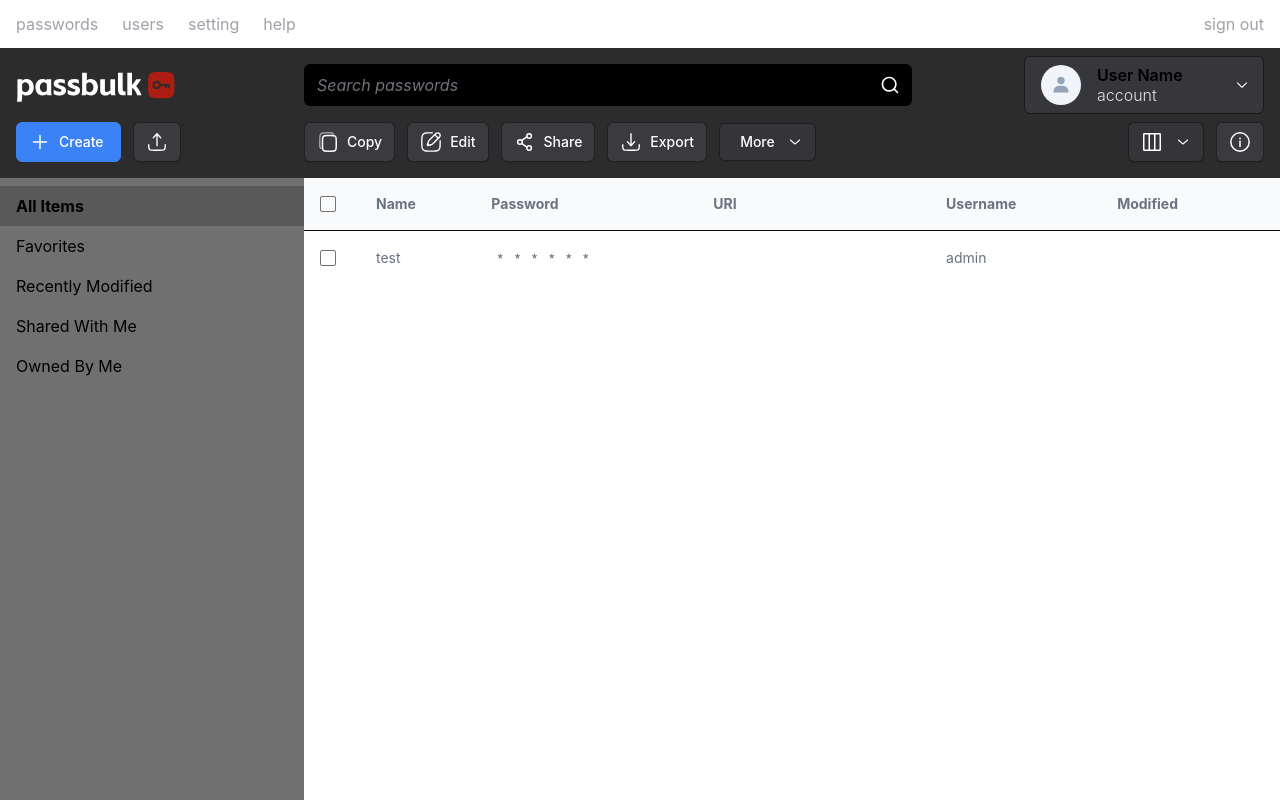
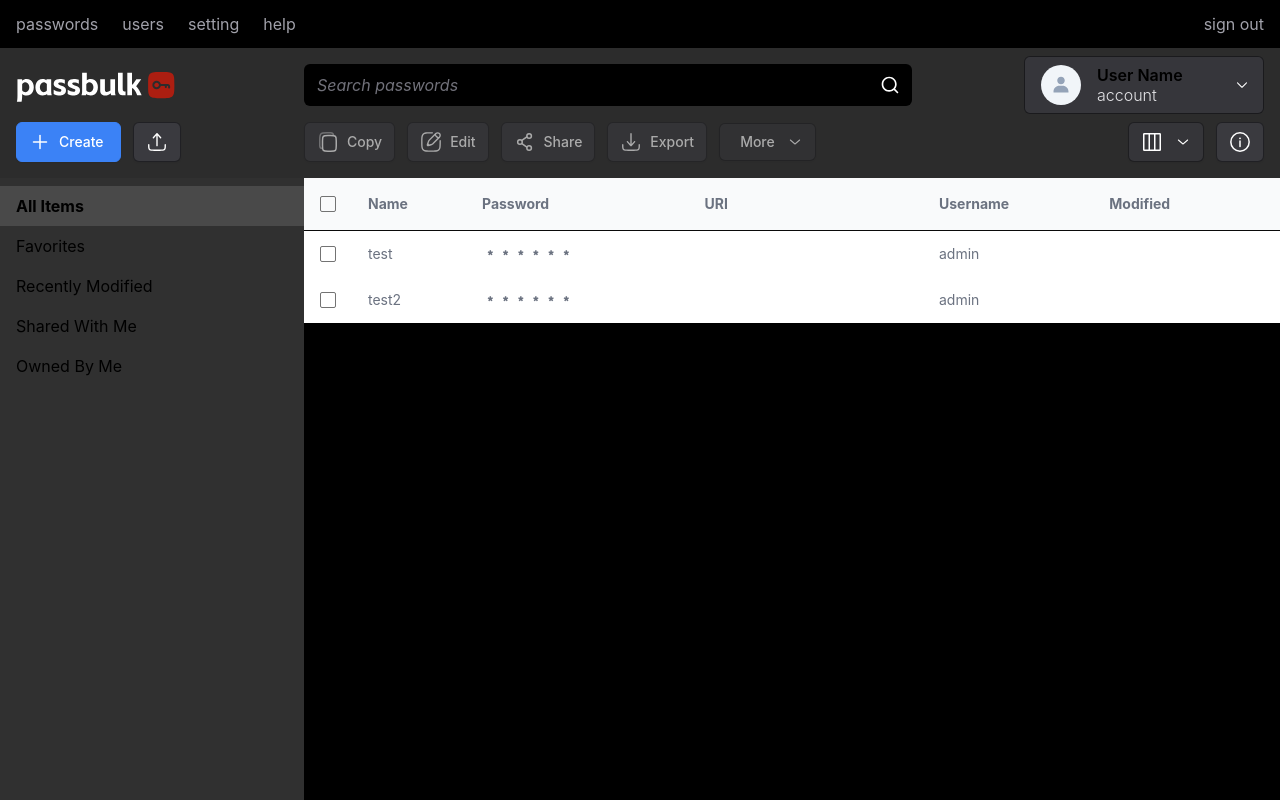
Before and after one commit to june2315/passbulk, a React (Vite) app: page / in a window 1280 px wide. Built offline with nearby package versions, Linux system fonts and the light colour scheme.

Commit message:
feat: update, delete

```diff
--- a/index.html
+++ b/index.html
@@ -1,5 +1,5 @@
-<!doctype html>
-<html lang="en" class="dark">
+<!DOCTYPE html>
+<html lang="en" class="dark" style="background-color: black">
     <head>
         <meta charset="UTF-8" />
         <link rel="icon" type="image/svg+xml" href="/vite.svg" />
--- a/src-tauri/tauri.conf.json
+++ b/src-tauri/tauri.conf.json
@@ -36,6 +36,7 @@
         "windows": [
             {
                 "fullscreen": false,
+                "theme": "Dark",
                 "resizable": true,
                 "title": "passbulk",
                 "width": 1368,
--- a/src/components/Button.tsx
+++ b/src/components/Button.tsx
@@ -5,18 +5,28 @@
 import { spinIcon } from './Icons';
 
 export default function Button(props: any) {
-    const { primary, disabled, loading, focusStyle = true } = props;
+    const { primary, danger, disabled, loading, focusStyle = true } = props;
 
+    const btnColorClass: string = {
+        primary:
+            'border-primary-500 bg-primary-500 active:bg-primary-600 active:border-primary-600 disabled:border-primary-600/75 disabled:bg-primary-500/50 disabled:opacity-75',
+        default:
+            'border-zinc-950/50 bg-zinc-700/75 active:border-zinc-900 active:bg-zinc-900 disabled:opacity-60',
+    }[primary ? 'primary' : 'default'];
+
+    const dangerClass = danger
+        ? 'border-[#d40101] bg-[#d40101] active:border-[#d40101]/75 active:bg-[#d40101]/75 disabled:border-[#d40101]/75'
+        : '';
     return (
         <button
             type="button"
             className={classNames(
-                'capitalize rounded-md border  px-3 py-2 text-center text-sm font-medium text-white shadow-sm transition-all  active:shadow-none  disabled:cursor-not-allowed  flex items-center',
-                primary
-                    ? 'border-primary-500 bg-primary-500 active:bg-primary-600 active:border-primary-600 disabled:border-primary-600/75 disabled:bg-primary-500/50 disabled:opacity-75'
-                    : 'border-zinc-950/50 bg-zinc-700/75 active:border-zinc-900 active:bg-zinc-900 disabled:border-gray-300 disabled:bg-gray-300',
-                focusStyle &&
-                    'focus:border-sky-500 focus:shadow-search focus:shadow-sky-400',
+                'capitalize rounded-md border px-3 py-2 text-center text-sm font-medium text-white shadow-sm transition-colors active:shadow-none disabled:cursor-not-allowed flex items-center',
+                danger ? dangerClass : btnColorClass,
+
+                focusStyle && danger
+                    ? 'focus:border-[#d40101]/60 focus:shadow-search focus:shadow-[#d40101]/60'
+                    : 'focus:border-sky-500 focus:shadow-search focus:shadow-sky-400',
                 props.className
             )}
             onClick={loading ? null : props.onClick}
--- a/src/components/Checkbox.tsx
+++ b/src/components/Checkbox.tsx
@@ -1,10 +1,12 @@
 import { useEffect, useState } from 'react';
 import { checkIcon } from './Icons';
 export default function Checkbox(props: any) {
+    const { onChange, indeterminate } = props;
     const [checked, setChecked] = useState(false);
 
-    const handleChange = (event: Event) => {
+    const handleChange = (event: any) => {
         setChecked(event.target?.checked);
+        onChange?.(event.target?.checked);
     };
 
     useEffect(() => {
@@ -20,12 +22,14 @@
                 className="h-4 w-4 rounded-sm dark:bg-neutral-900 border border-neutral-500 focus:border-neutral-400 focus:ring focus:ring-neutral-700 focus:ring-opacity-50 focus:ring-offset-0 disabled:cursor-not-allowed disabled:text-gray-400"
                 style={{ WebkitAppearance: 'none' }}
                 onChange={handleChange}
+                checked={checked}
             />
-            {checked && (
+            {!indeterminate && checked && (
                 <span className="absolute pointer-events-none">
                     {checkIcon}
                 </span>
             )}
+            {indeterminate && <i className="block absolute h-[2px] w-[7px] bg-white/75"></i>}
         </div>
     );
 }
--- a/src/components/Dropdown.tsx
+++ b/src/components/Dropdown.tsx
@@ -4,7 +4,7 @@
 import { useEffect, useRef } from 'react';
 
 export default function Dropdown(props: any) {
-    const { items = [] } = props;
+    const { disabled, items = [] } = props;
 
     const dropdownRef: any = useRef();
     const wrapRef: any = useRef();
@@ -39,23 +39,33 @@
     }, [state.isOpen]);
 
     const toggleOpen = (event: any) => {
+        if (disabled) return;
         event.stopPropagation();
         setState({ isOpen: !state.isOpen });
+    };
+
+    const handleItemClick = (record: any, i: number, e: any) => {
+        if (record.onClick) {
+            record.onClick?.(i, e);
+        }
     };
 
     return (
         <div
             ref={wrapRef}
             className={classNames(
-                'capitalize text-center rounded-md text-sm font-medium text-white shadow-sm transition-colors active:border-zinc-900 active:bg-zinc-900 active:shadow-none focus:border-sky-500 focus:shadow-search focus:shadow-sky-400 disabled:cursor-not-allowed disabled:border-gray-300 disabled:bg-gray-300',
+                'capitalize text-center rounded-md text-sm font-medium text-white shadow-sm transition-colors  ',
+                disabled
+                    ? 'cursor-not-allowed opacity-60'
+                    : 'active:border-zinc-900 active:bg-zinc-900 active:shadow-none focus:border-sky-500 focus:shadow-search focus:shadow-sky-400',
                 'relative',
-                state.isOpen ? 'rounded-b-none border-b-0' : ''
+                state.isOpen ? 'rounded-b-none' : ''
             )}
         >
             <div
                 className={classNames(
                     'flex items-center px-3 py-2 rounded-md border border-zinc-950/50 bg-zinc-700/50 box-border',
-                    state.isOpen ? 'rounded-b-none border-b-0' : ''
+                    state.isOpen ? 'rounded-b-none border-b-transparent' : ''
                 )}
                 onClick={toggleOpen}
             >
@@ -96,6 +106,7 @@
                         className={classNames(
                             'capitalize p-4 py-2 cursor-pointer text-[15px] hover:bg-zinc-700/75 border-1-top'
                         )}
+                        onClick={(e) => handleItemClick(d, i, e)}
                     >
                         {d.label}
                     </div>
--- a/src/components/Modal.tsx
+++ b/src/components/Modal.tsx
@@ -4,6 +4,7 @@
 export default function Modal(props: any) {
     const {
         title,
+        top,
         children,
         cancelText,
         okText,
@@ -19,8 +20,17 @@
                 className="fixed inset-0 z-10 bg-secondary-700/50"
                 onClick={onClose}
             ></div>
-            <div className="fixed inset-0 z-50 flex items-center justify-center p-4 sm:p-0">
-                <div className="mx-auto overflow-hidden rounded-sm bg-white dark:bg-neutral-800 dark:text-white shadow-xl sm:w-full sm:max-w-[520px]">
+            <div
+                className={classNames(
+                    'fixed inset-0 z-50 flex justify-center p-4 sm:p-0'
+                )}
+            >
+                <div
+                    className={classNames(
+                        'absolute mx-auto overflow-hidden rounded-sm bg-white dark:bg-neutral-800 dark:text-white shadow-xl sm:w-full sm:max-w-[520px]',
+                        top ? `top-[${top}px]` : 'top-1/2 translate-y-[-50%]'
+                    )}
+                >
                     <div className="relative p-4 dark:bg-neutral-700">
                         <button
                             type="button"
@@ -54,7 +64,12 @@
                             {cancelText || 'Cancel'}
                         </button>
 
-                        <Button {...okButtonProps} primary className="h-[40px] px-4 rounded-sm" onClick={onOk}>
+                        <Button
+                            {...okButtonProps}
+                            primary
+                            className="h-[40px] px-4 rounded-sm"
+                            onClick={onOk}
+                        >
                             {okText || 'Confirm'}
                         </Button>
                     </div>
--- a/src/components/Table.tsx
+++ b/src/components/Table.tsx
@@ -1,6 +1,78 @@
+import { useSetState } from 'ahooks';
 import Checkbox from './Checkbox';
+import { useEffect } from 'react';
+import { isEqual } from 'lodash-es';
+
 export default function Table(props: any) {
-    const { rowSelection, columns = [], dataSource = [] } = props;
+    const { rowSelection, contextMenu, columns = [], dataSource = [] } = props;
+
+    const [state, setState] = useSetState({
+        selectedRowKeys: props.selectedRowKeys || [],
+    });
+
+    const getRowKey = (record: any, index?: number) =>
+        record.key || record.id || `row_${index}`;
+
+    useEffect(() => {
+        if (
+            Array.isArray(rowSelection?.selectedRowKeys) &&
+            !isEqual(rowSelection?.selectedRowKeys, state.selectedRowKeys)
+        ) {
+            setState({ selectedRowKeys: rowSelection?.selectedRowKeys });
+        }
+    }, [rowSelection?.selectedRowKeys]);
+
+    const handleContextMenu = (event: any) => {
+        if (contextMenu) {
+            event.preventDefault();
+        }
+    };
+
+    const handleChecked = (checked: boolean, record: any) => {
+        let { selectedRowKeys } = state;
+        if (checked) {
+            selectedRowKeys = [...state.selectedRowKeys, getRowKey(record)];
+        } else {
+            selectedRowKeys = state.selectedRowKeys.filter(
+                (id: any) => id !== record.id
+            );
+        }
+        setState({
+            selectedRowKeys,
+        });
+
+        rowSelection?.onChange?.(selectedRowKeys);
+    };
+
+    const handleCheckAll = (checked: boolean) => {
+        let { selectedRowKeys } = state;
+        if (checked) {
+            selectedRowKeys = dataSource.map((item: any) => getRowKey(item));
+        } else {
+            selectedRowKeys = [];
+        }
+        setState({
+            selectedRowKeys,
+        });
+
+        rowSelection?.onChange?.(selectedRowKeys);
+    };
+
+    const handleRowClick = (record: any, checked: boolean) => {
+        const { onSelect } = rowSelection || {};
+        onSelect?.(record, !checked);
+    };
+
+    const isCheckedAll = () => {
+        return state.selectedRowKeys.length === dataSource.length;
+    };
+
+    const isIndeterminate = () => {
+        return (
+            state.selectedRowKeys.length > 0 &&
+            state.selectedRowKeys.length < dataSource.length
+        );
+    };
 
     return (
         <div className="w-full">
@@ -13,13 +85,19 @@
                                 className="px-4 py-4 "
                                 style={{ width: 30 }}
                             >
-                                <Checkbox />
+                                <Checkbox
+                                    indeterminate={isIndeterminate()}
+                                    checked={isCheckedAll()}
+                                    onChange={(checked: boolean) =>
+                                        handleCheckAll(checked)
+                                    }
+                                />
                             </th>
                         ) : null}
                         {columns.map?.((col: any, colIndex: number) => (
                             <th
                                 scope="col"
-                                className="px-6 py-4 "
+                                className="px-4 py-4 cursor-default"
                                 key={col.dataIndex || `col_${colIndex}`}
                                 style={{ width: col.width || 'auto' }}
                             >
@@ -28,23 +106,36 @@
                         ))}
                     </tr>
                 </thead>
-                <tbody className=" border-t border-neutral-950">
+                <tbody className="border-t border-neutral-950">
                     {dataSource.map?.((record: any, index: number) => {
-                        const rowKey =
-                            record.key || record.id || `row_${index}`;
-
+                        const rowKey = getRowKey(record, index);
+                        const checked = state.selectedRowKeys.includes(rowKey);
                         return (
-                            <tr className="hover:bg-neutral-950" key={rowKey}>
+                            <tr
+                                className="hover:bg-neutral-950"
+                                key={rowKey}
+                                onContextMenu={handleContextMenu}
+                                onClick={() => handleRowClick(record, checked)}
+                            >
                                 {rowSelection ? (
-                                    <td>
-                                        <Checkbox />
+                                    <td
+                                        onClick={(e: any) =>
+                                            e.stopPropagation()
+                                        }
+                                    >
+                                        <Checkbox
+                                            checked={checked}
+                                            onChange={(checked: boolean) =>
+                                                handleChecked(checked, record)
+                                            }
+                                        />
                                     </td>
                                 ) : null}
                                 {columns.map?.((col: any, colIndex: number) => {
                                     const cellKey = `${rowKey}_${colIndex}`;
                                     const text = record[col.dataIndex];
                                     return (
-                                        <td className="px-6 py-4" key={cellKey}>
+                                        <td className="px-4 py-3" key={cellKey}>
                                             {col.render
                                                 ? col.render?.(
                                                       text,
--- /dev/null
+++ b/src/components/index.ts
@@ -0,0 +1,20 @@
+import ActionBar from './ActionBar';
+import Button, { ActiveButton } from './Button';
+import ButtonGroup from './ButtonGroup';
+import Dropdown from './Dropdown';
+import Aside from './Aside';
+import BreadCrumb from './BreadCrumb';
+import Table from './Table';
+import Modal from './Modal';
+
+export {
+    ActionBar,
+    Button,
+    ActiveButton,
+    ButtonGroup,
+    Dropdown,
+    Aside,
+    BreadCrumb,
+    Table,
+    Modal,
+};
--- a/src/pages/passwords/Passwords.tsx
+++ b/src/pages/passwords/Passwords.tsx
@@ -5,6 +5,7 @@
 import Aside from '../../components/Aside';
 import BreadCrumb from '../../components/BreadCrumb';
 import Table from '../../components/Table';
+import Modal from '../../components/Modal';
 import {
     copyIcon,
     editIcon,
@@ -19,17 +20,27 @@
 import AddPassword from './AddPassword';
 
 import { useSetState } from 'ahooks';
+import { isEqual } from 'lodash-es';
 
 import { invoke } from '@tauri-apps/api/tauri';
 import { useEffect } from 'react';
 
 export default function Passwords() {
-    const [state, setState] = useSetState({
+    const [state, setState]: any = useSetState({
         addModalOpen: false,
+        deleteConfirmOpen: false,
         addSubmitLoading: false,
+        deleteLoading: false,
+        selectedRowKeys: [],
         dataSource: [
             {
+                id: 1,
                 name: 'test',
+                username: 'admin',
+            },
+            {
+                id: 2,
+                name: 'test2',
                 username: 'admin',
             },
         ],
@@ -40,23 +51,37 @@
             return JSON.parse(res);
         } catch (err) {
             console.log('err', err);
-            return null;
+            return Promise.reject(err);
         }
     }
 
     function setParseResponse(res: any) {
         const dataSource = parseResponse(res);
+        console.log('dataSource', dataSource);
+
         if (dataSource) {
             setState({ dataSource });
         }
+        return dataSource;
     }
 
     function queryList() {
-        invoke('query').then((res: any) => setParseResponse(res));
+        return invoke('query').then((res: any) => setParseResponse(res));
     }
 
     function saveValues(values: any) {
-        return invoke('save', values).then((res: any) => setParseResponse(res));
+        return invoke('save', { data: JSON.stringify(values) })
+            .then((res: any) => setParseResponse(res))
+            .catch((err: any) => {
+                console.log(err);
+                return Promise.reject(err);
+            });
+    }
+
+    function updateItem(record: any) {}
+
+    function deleteItems(ids: string) {
+        return invoke('batch_delete', { ids });
     }
 
     useEffect(() => {
@@ -74,6 +99,38 @@
         return saveValues(values).then(
             () => new Promise<void>((resolve) => setTimeout(resolve, 300))
         );
+    };
+
+    const handleDelete = () => {
+        setState({ deleteConfirmOpen: true });
+    };
+
+    const handleDeleteOk = () => {
+        const { selectedRowKeys } = state;
+        // console.log(selectedRowKeys);
+        setState({ deleteLoading: true });
+        deleteItems(selectedRowKeys.join(',')).then(() =>
+            setTimeout(() => {
+                queryList();
+                setState({ deleteConfirmOpen: false, deleteLoading: false });
+            }, 300)
+        );
+    };
+
+    const handleRowChange = (selectedRowKeys: any[]) => {
+        setState({ selectedRowKeys: Array.from(selectedRowKeys) });
+    };
+
+    /**
+     * @param record
+     * @param selected [是否已选中]
+     */
+    const handleRowSelect = (record: any, selected: boolean) => {
+        let selectedRowKeys: any[] = [];
+        if (state.selectedRowKeys.length > 1 || selected) {
+            selectedRowKeys = [record.id];
+        }
+        setState({ selectedRowKeys });
     };
 
     return (
@@ -104,19 +161,39 @@
             >
                 <ButtonGroup>
                     {[
-                        <Button key="copy" icon={copyIcon}>
+                        <Button
+                            key="copy"
+                            icon={copyIcon}
+                            disabled={state.selectedRowKeys.length !== 1}
+                        >
                             copy
                         </Button>,
-                        <Button key="edit" icon={editIcon}>
+                        <Button
+                            key="edit"
+                            icon={editIcon}
+                            disabled={state.selectedRowKeys.length !== 1}
+                        >
                             edit
                         </Button>,
-                        <Button key="share" icon={shareIcon}>
+                        <Button
+                            key="share"
+                            icon={shareIcon}
+                            disabled={state.selectedRowKeys.length < 1}
+                        >
                             share
                         </Button>,
-                        <Button key="export" icon={exportIcon}>
+                        <Button
+                            key="export"
+                            icon={exportIcon}
+                            disabled={state.selectedRowKeys.length < 1}
+                        >
                             export
                         </Button>,
-                        <Dropdown key="more" items={[]}>
+                        <Dropdown
+                            key="more"
+                            items={[{ label: 'Delete', onClick: handleDelete }]}
+                            disabled={state.selectedRowKeys.length < 1}
+                        >
                             more
                         </Dropdown>,
                     ]}
@@ -144,7 +221,7 @@
                                 width: 240,
                                 render: () => (
                                     <div className="flex space-x-3 items-center">
-                                        <span className="block hover:text-primary-red text-lg tracking-tighter cursor-pointer leading-none">
+                                        <span className="block hover:text-primary-red text-base font-bold tracking-tighter cursor-pointer leading-none">
                                             ﹡﹡﹡﹡﹡﹡
                                         </span>
                                         <i className="cursor-pointer hover-icon-primary">
@@ -165,7 +242,12 @@
                                 width: 200,
                             },
                         ]}
-                        rowSelection={{}}
+                        rowSelection={{
+                            selectedRowKeys: state.selectedRowKeys,
+                            onChange: handleRowChange,
+                            onSelect: handleRowSelect,
+                        }}
+                        contextMenu={{}}
                         dataSource={state.dataSource}
                     />
                 </main>
@@ -175,6 +257,29 @@
                     onOk={handleAddOk}
                     okLoading={state.addSubmitLoading}
                 />
+
+                <Modal
+                    title="Delete password?"
+                    okText="delete"
+                    top={20}
+                    open={state.deleteConfirmOpen}
+                    onClose={() => setState({ deleteConfirmOpen: false })}
+                    okButtonProps={{
+                        danger: true,
+                        loading: state.deleteLoading,
+                    }}
+                    onOk={handleDeleteOk}
+                >
+                    <p className="text-base">
+                        Are you sure you want to delete the password test?
+                    </p>
+                    <br />
+                    <p className="text-base">
+                        Once the password is deleted, it’ll be removed
+                        permanently and will not be recoverable.
+                    </p>
+                    <br />
+                </Modal>
             </div>
         </div>
     );
--- a/tailwind.config.js
+++ b/tailwind.config.js
@@ -12,7 +12,7 @@
             },
             colors: {
                 'search-gray': '#2C2C2C',
-                'primary-red': '#AC1E11',
+                'primary-red': '#D40101',
                 primary: colors.blue,
                 secondary: colors.slate,
             },
```
Also changed, not shown: 2 other files (tests, documents, lock files or other folders). Lines whose indentation alone changed are shown as unchanged.
